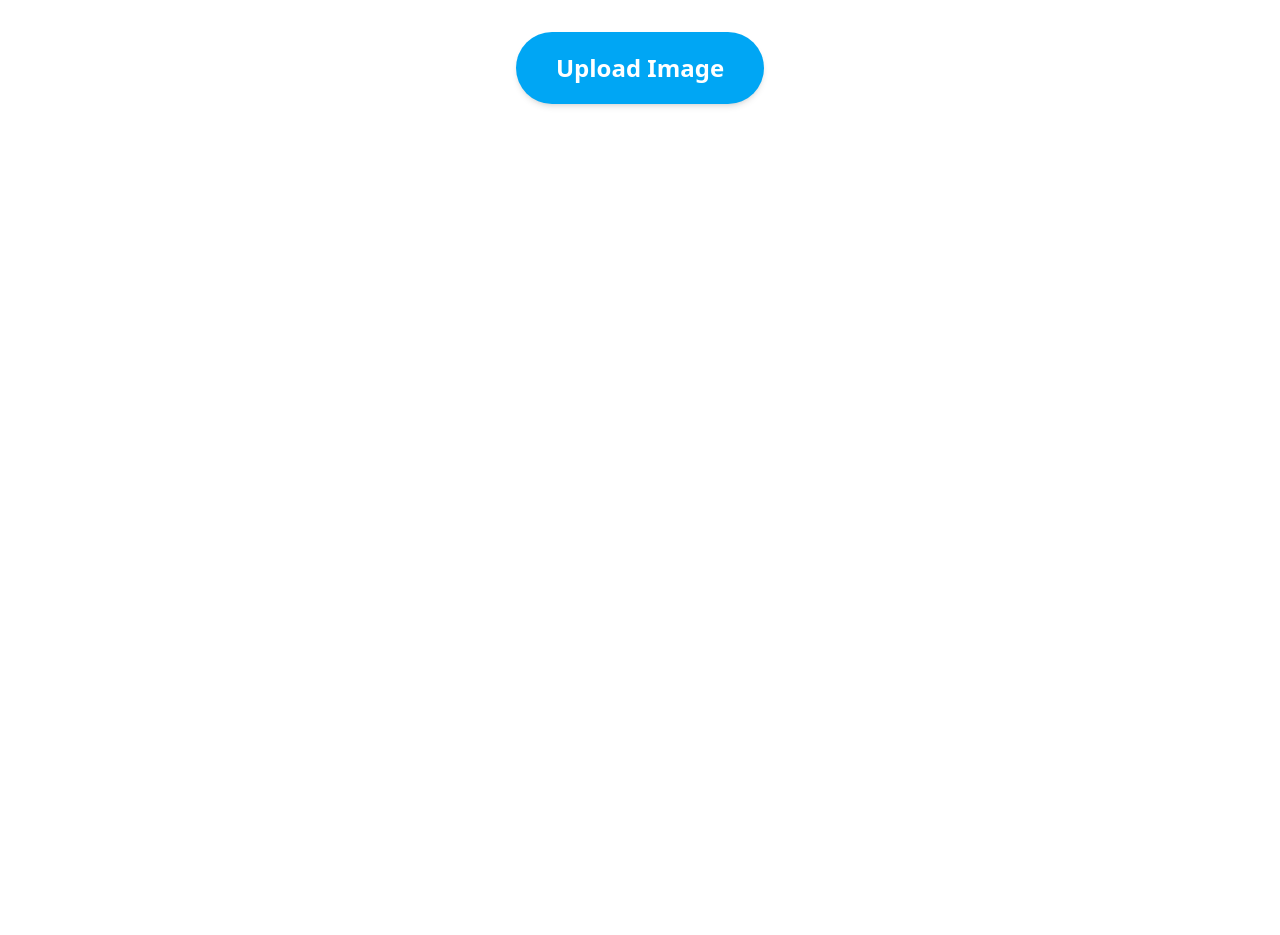
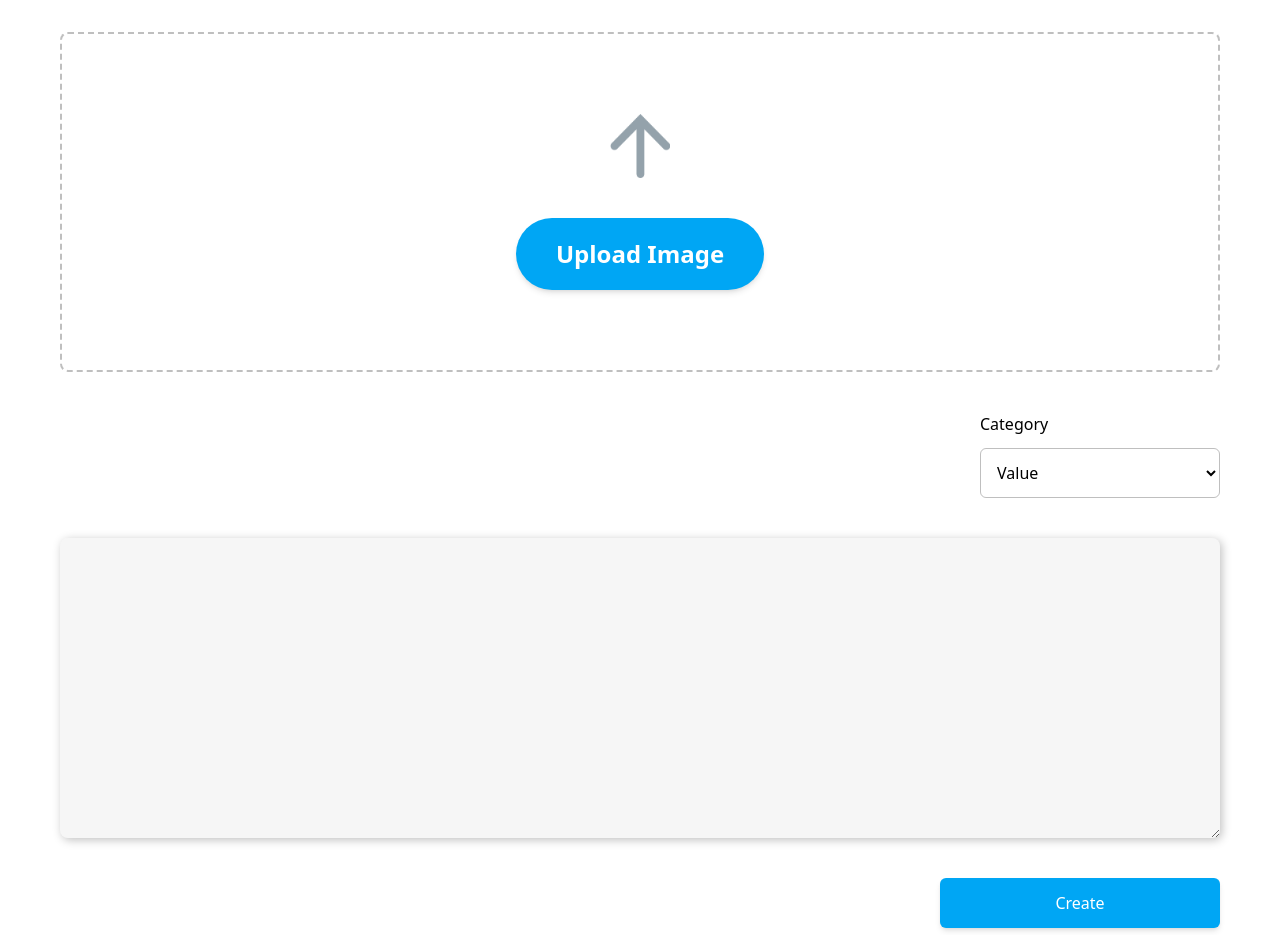
Before and after one commit to takanorishinagawa/teamdev_20, a Next.js app: page /article/create in a window 1280 px wide. Shown: the part 197-1132 px from the top of the page. Before the commit the page ends 800 px from the top, so only its background shows below. Built offline with nearby package versions, Linux system fonts and the light colour scheme.

Commit message:
記事投稿画面仮UI完成_7/18_3:17

```diff
--- a/src/app/article/create/page.tsx
+++ b/src/app/article/create/page.tsx
@@ -3,23 +3,34 @@
 "use client";
 
 import Button from "@/app/components/button/Button";
+import RectButton from "@/app/components/button/RectButton";
+import Image from "next/image";
 import React from "react";
 
 const page = () => {
   return (
     <div>
-      <div className="pt-20">
-        <div className="flex flex-col items-center gap-5">
+      <div className="p-15">
+        <div className="flex flex-col items-center gap-10">
           {/* タイトル */}
           <input
             type="text"
-            className="text-5xl font-semibold"
+            className="w-full max-w-[1100px] min-w-[600px] text-5xl font-semibold"
             placeholder="Title"
           />
 
           {/* 画像アップロード */}
-          <div>
+          <div className="w-full max-w-[1200px] min-w-[600px] rounded-lg border-2 border-dashed border-[#7777] p-20">
+            <div className="flex flex-col items-center gap-10">
               {/* 矢印アイコン */}
+              <Image
+                src="/icon/create/arrow.png"
+                alt="アイコン"
+                width={60}
+                height={60}
+              />
+
+              {/* アップロードボタン */}
               <Button
                 variant="Blue"
                 size="lg"
@@ -29,6 +40,36 @@ const page = () => {
               </Button>
             </div>
           </div>
+
+          {/* カテゴリー */}
+          <div className="flex w-full max-w-[1200px] min-w-[600px] justify-end">
+            <div className="flex flex-col gap-3">
+              <label htmlFor="category">Category</label>
+              <select
+                name="category"
+                id="category"
+                className="w-60 rounded-md border border-[#7777] p-3"
+              >
+                <option>Value</option>
+                <option>Value2</option>
+                <option>Value3</option>
+              </select>
+            </div>
+          </div>
+
+          {/* 投稿内容 */}
+          <textarea
+            className="min-h-[300px] w-full max-w-[1200px] min-w-[600px] rounded-lg border-none bg-[#D9D9D9]/25 p-5 text-lg text-black"
+            style={{ boxShadow: "2px 2px 10px 0 rgba(0, 0, 0, 0.25)" }}
+          ></textarea>
+
+          {/* 記事作成ボタン */}
+          <div className="flex w-full max-w-[1200px] min-w-[600px] justify-end">
+            <RectButton onClick={() => alert("記事を投稿！")}>
+              Create
+            </RectButton>
+          </div>
+        </div>
       </div>
     </div>
   );
```
Lines whose indentation alone changed are shown as unchanged.
